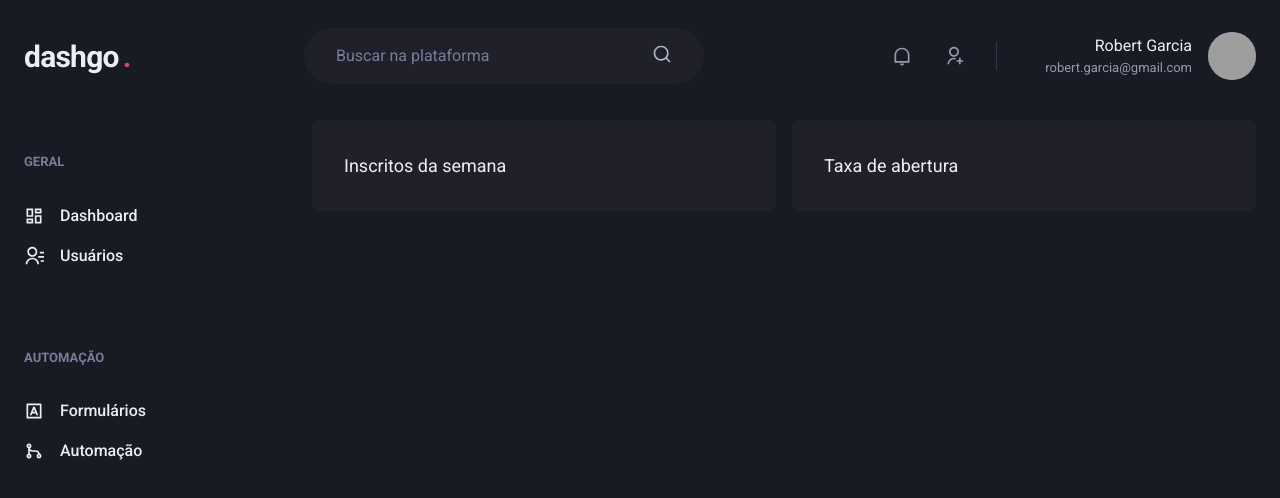
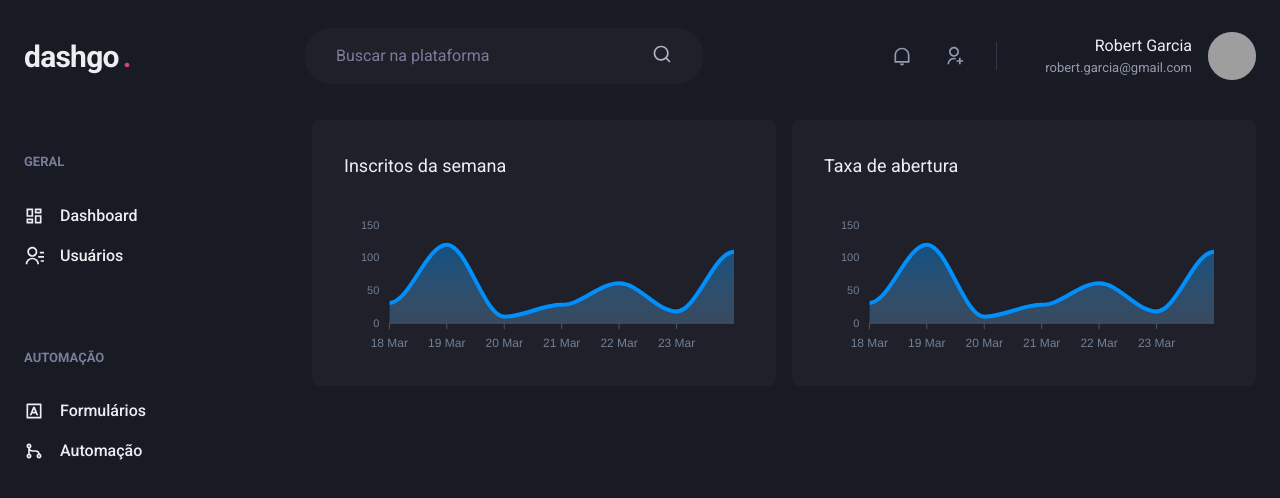
Before and after one commit to Rob30Garcia/dahsgo, a Next.js app: page /dashboard in a window 1280 px wide. Shown: the top 498 px of the page. Built offline with nearby package versions, Linux system fonts and the light colour scheme; grey boxes are pictures that could not be loaded.

Commit message:
feat: add charts

```diff
--- a/package.json
+++ b/package.json
@@ -13,9 +13,11 @@
     "@chakra-ui/react": "^1.8.6",
     "@emotion/react": "^11",
     "@emotion/styled": "^11",
+    "apexcharts": "^3.33.2",
     "framer-motion": "^6",
     "next": "12.1.0",
     "react": "17.0.2",
+    "react-apexcharts": "^1.4.0",
     "react-dom": "17.0.2",
     "react-icons": "^4.3.1"
   },
--- a/src/pages/dashboard.tsx
+++ b/src/pages/dashboard.tsx
@@ -1,6 +1,58 @@
-import { Box, Flex, SimpleGrid, Text } from "@chakra-ui/react";
+import { Box, Flex, SimpleGrid, Text, theme } from "@chakra-ui/react";
 import { Header } from "../Components/Header";
 import { Sidebar } from "../Components/Sidebar";
+import { ApexOptions } from 'apexcharts';
+import dynamic from "next/dynamic";
+
+const Chart = dynamic(() => import('react-apexcharts'), {
+  ssr: false
+});
+
+const options: ApexOptions = {
+  chart: {
+    toolbar: {
+      show: false,
+    },
+    zoom: {
+      enabled: false,
+    },
+    foreColor: theme.colors.gray[500]
+  },
+  grid: {
+    show: false,
+  },
+  dataLabels: {
+    enabled: false,
+  },
+  tooltip: {
+    enabled: false,
+  },
+  xaxis: {
+    type: 'datetime',
+    axisBorder: {
+      color: theme.colors.gray[600]
+    },
+    axisTicks: {
+      color: theme.colors.gray[600]
+    },
+    categories: [
+      '2021-03-18T00:00:00.000z',
+      '2021-03-19T00:00:00.000z',
+      '2021-03-20T00:00:00.000z',
+      '2021-03-21T00:00:00.000z',
+      '2021-03-22T00:00:00.000z',
+      '2021-03-23T00:00:00.000z',
+      '2021-03-24T00:00:00.000z',
+    ]
+  }
+}
+
+const series = [
+  {
+    name: 'serie1',
+    data:  [31, 120, 10, 28, 61, 18, 109]
+  }
+];
 
 export default function Dashboard() {
   return (
@@ -23,6 +75,8 @@ export default function Dashboard() {
             >
               Inscritos da semana
             </Text>
+
+            <Chart options={options} series={series} type="area" height={160}/>
           </Box>
           <Box
             p="8"
@@ -36,6 +90,8 @@ export default function Dashboard() {
             >
               Taxa de abertura
             </Text>
+
+            <Chart options={options} series={series} type="area" height={160}/>
           </Box>
         </SimpleGrid>
       </Flex>
```
Also changed, not shown: 1 other file (tests, documents, lock files or other folders).
